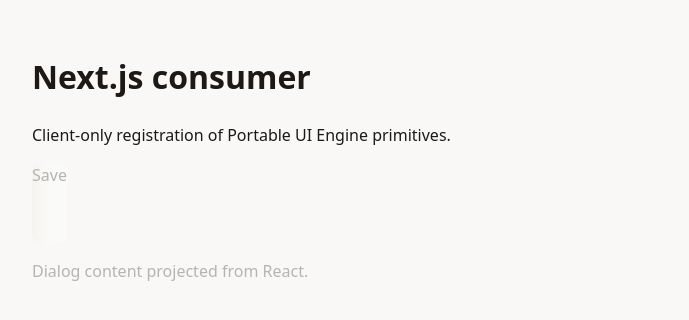
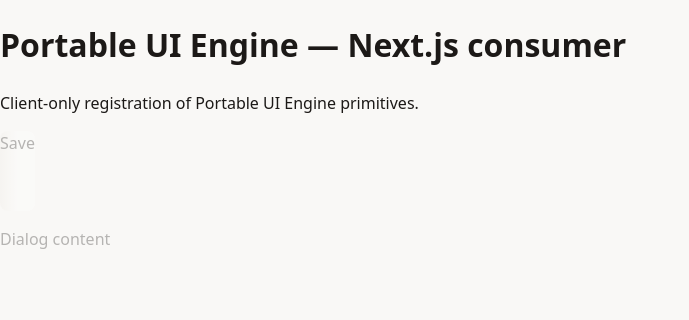
Before and after one commit to dmuhoro/Portable-UI-Engine, a Next.js app in the folder examples/nextjs-consumer/: page / in a window 1280 px wide. Shown: the top 320 px of the page, without its empty margins (0-689 px from the left). Built offline with nearby package versions, Linux system fonts and the light colour scheme.

Commit message:
phase1: add ts-ignore for web components to unblock CI build

```diff
--- a/examples/nextjs-consumer/app/page.tsx
+++ b/examples/nextjs-consumer/app/page.tsx
@@ -1,19 +1,24 @@
-import { EngineLoader } from './engine-loader';
+'use client';
+
+import './engine-loader';
 
 export default function Page() {
   return (
-    <main style={{ padding: '2rem', fontFamily: 'system-ui, sans-serif' }}>
-      <EngineLoader />
-      <h1>Next.js consumer</h1>
+    <main>
+      <h1>Portable UI Engine — Next.js consumer</h1>
       <p>Client-only registration of Portable UI Engine primitives.</p>
       <div style={{ display: 'flex', gap: '1rem', flexWrap: 'wrap', alignItems: 'center' }}>
+        {/* @ts-ignore */}
         <ui-button variant="primary">Save</ui-button>
+        {/* @ts-ignore */}
         <ui-input label="Workspace" name="workspace" />
       </div>
+      {/* @ts-ignore */}
       <ui-dialog label="Confirm">
-        <p>Dialog content projected from React.</p>
+        <p>Dialog content</p>
       </ui-dialog>
-      <ui-tabs />
+      {/* @ts-ignore */}
+      <ui-tabs></ui-tabs>
     </main>
   );
 }
```
